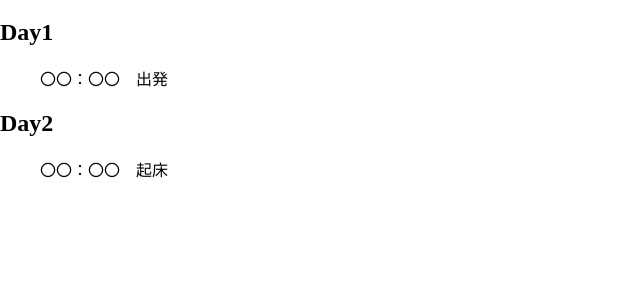
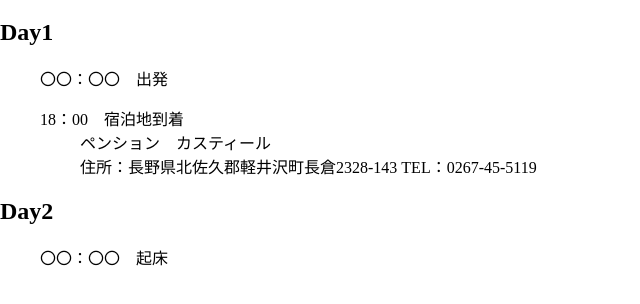
Before and after one commit to akishnt/karuizawa, a plain HTML site: page index.html in a window 1280 px wide. Shown: the part 70-374 px from the top of the page, without its empty margins (0-640 px from the left). Drawn offline with Linux system fonts and the light colour scheme.

Commit message:
Update index.html

```diff
--- a/index.html
+++ b/index.html
@@ -1,19 +1,34 @@
 <!DOCTYPE html>
 <html lang="ja">
+
 <head>
     <meta charset="UTF-8">
     <link rel="stylesheet" href="stylesheet.css">
     <title>軽井沢しおり</title>
 </head>
+
 <body>
+    <div class="container">
         <h1>軽井沢しおり</h1>
         <h2>Day1</h2>
         <ul>
             <li>〇〇：〇〇　出発</li>
+            <li>
+                <dl>
+                    <dt>18：00　宿泊地到着</dt>
+                    <dd>ペンション　カスティール</dd>
+                    <dd>
+                        住所：長野県北佐久郡軽井沢町長倉2328-143
+                        TEL：0267-45-5119
+                    </dd>
+                </dl>
+            </li>
         </ul>
         <h2>Day2</h2>
         <ul>
             <li>〇〇：〇〇　起床</li>
         </ul>
+    </div>
 </body>
+
 </html>
```
Lines whose indentation alone changed are shown as unchanged.
